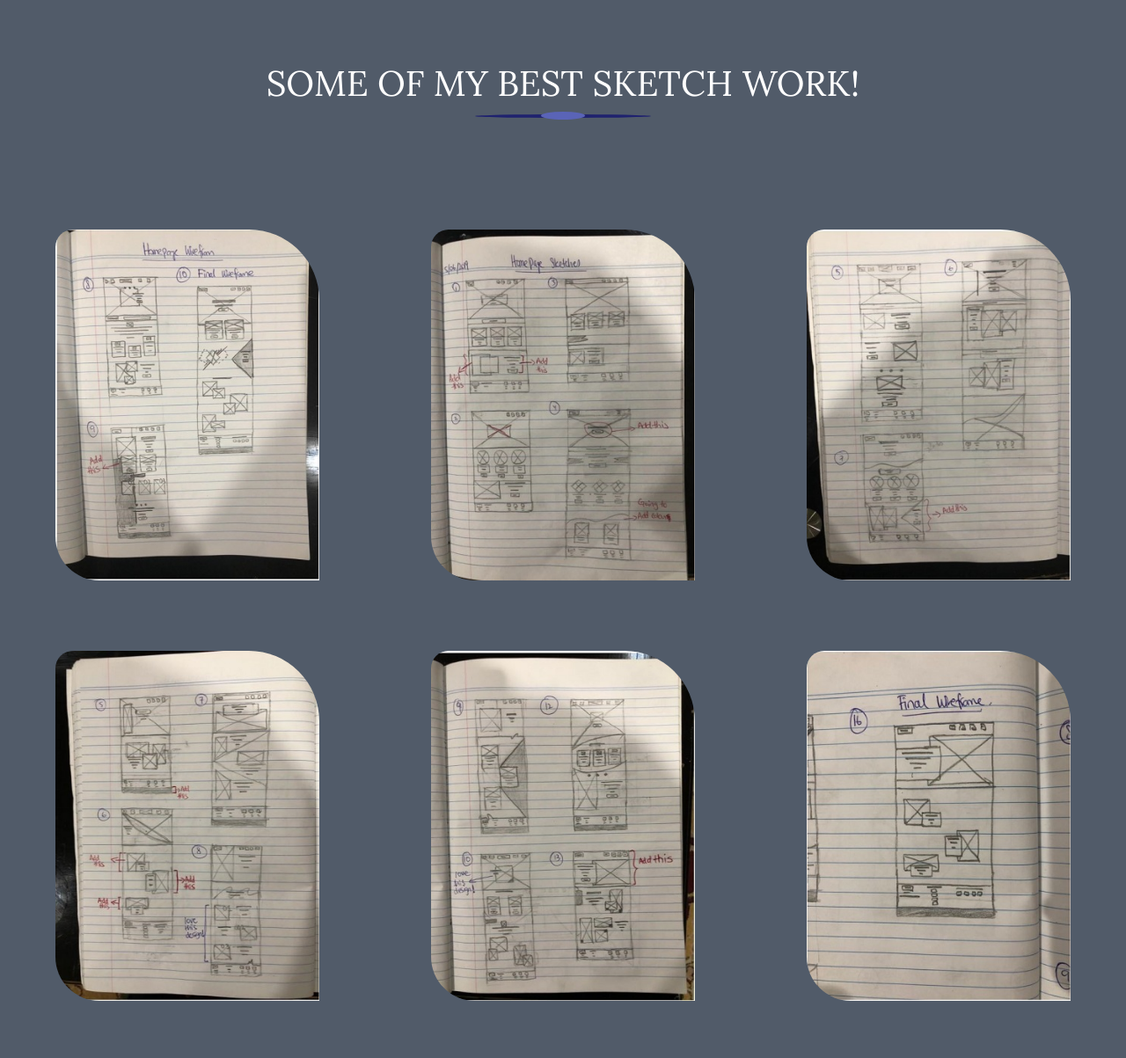
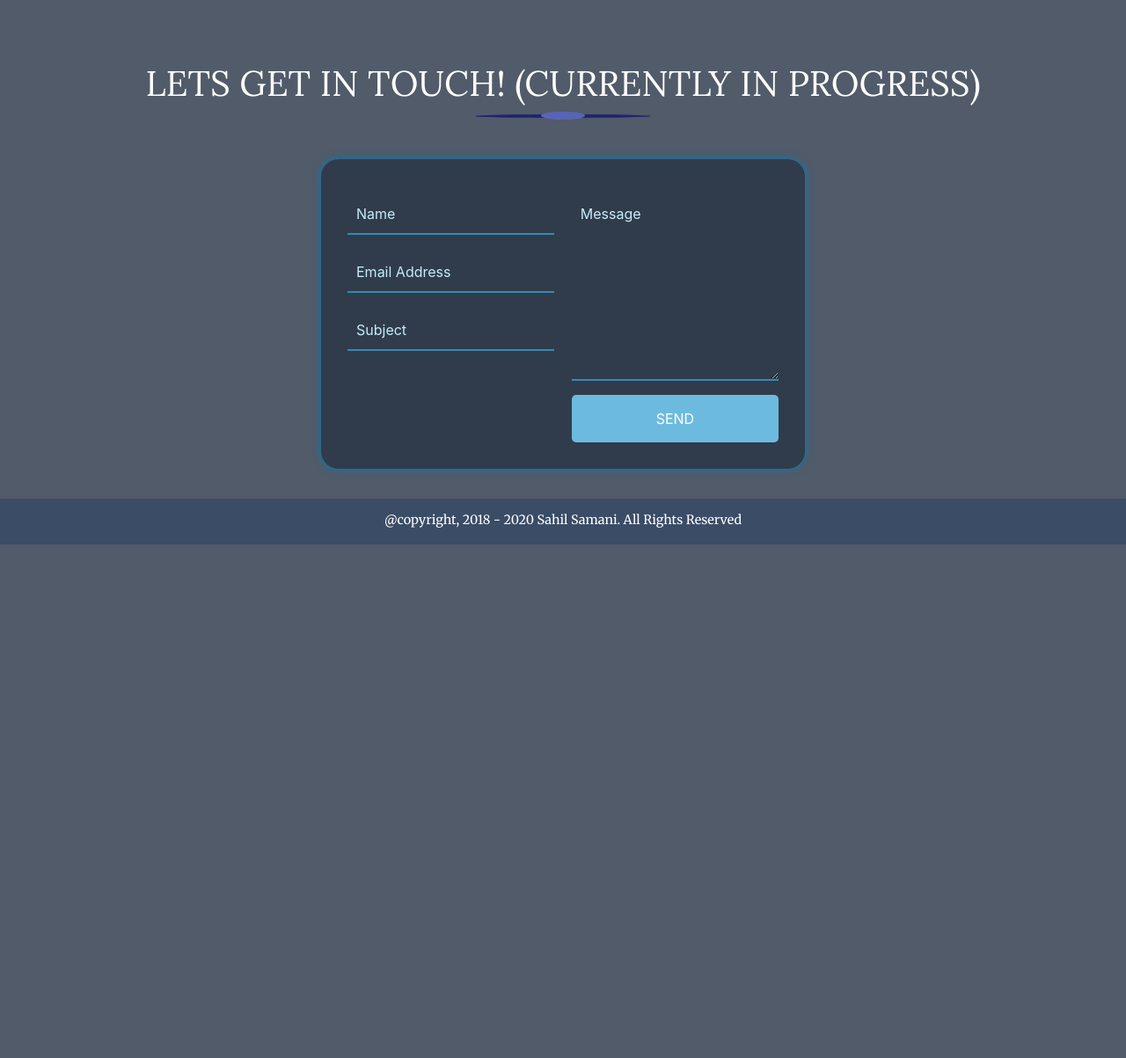
Before and after one commit to sahilsamani/My-Website-Portfolio, a plain HTML site: page index.html in a window 1280 px wide. Shown: the part 3023-4226 px from the top of the page at 88% size. After the commit the page ends 3642 px from the top, so only its background shows below. Drawn offline with nearby package versions, Linux system fonts and the light colour scheme.

Commit message:
removed the sketches section
removed the sketches section

```diff
--- a/index.html
+++ b/index.html
@@ -306,51 +306,7 @@
     </section>
 
 
-    <section id="sketches-section">
-        <div class="common-title" style="margin-top: 50px;">
-            <h1>SOME OF MY BEST SKETCH WORK!</h1>
-        </div>
 
-        <div class="container-fluid" style="margin-bottom: -6px;">
-            <div class="row">
-
-                <div class="col-md-4 col-sd-4" style="padding-left: 0px; padding-right: 0px; margin: 0 auto; text-align: center; margin-top: 80px;">
-
-                    <img src="assets/images/website-sketches-1.JPG" alt="about-me-image" class="img-responsive" style="width: 300px; border-radius: 20px 80px 0 50px;">
-
-                </div>
-
-
-                <div class="col-md-4 col-sd-4" style="padding-left: 0px; padding-right: 0px; margin: 0 auto; text-align: center; margin-top: 80px;">
-                    <img src="assets/images/website-sketches-2.JPG" alt="about-me-image" class="img-responsive" style="width: 300px; border-radius: 20px 80px 0 50px;">
-                </div>
-
-                <div class="col-md-4 col-sd-4" style="padding-left: 0px; padding-right: 0px; margin: 0 auto; text-align: center; margin-top: 80px;">
-                    <img src="assets/images/website-sketches-3.JPG" alt="about-me-image" class="img-responsive" style="width: 300px; border-radius: 20px 80px 0 50px;">
-                </div>
-            </div>
-
-
-            <div class="row">
-
-                <div class="col-md-4 col-sd-4" style="padding-left: 0px; padding-right: 0px; margin: 0 auto; text-align: center; margin-top: 80px;">
-
-                    <img src="assets/images/website-sketches-4.JPG" alt="about-me-image" class="img-responsive" style="width: 300px; border-radius: 20px 80px 0 50px;">
-
-                </div>
-
-
-                <div class="col-md-4 col-sd-4" style="padding-left: 0px; padding-right: 0px; margin: 0 auto; text-align: center; margin-top: 80px;">
-                    <img src="assets/images/website-sketches-5.JPG" alt="about-me-image" class="img-responsive" style="width: 300px; border-radius: 20px 80px 0 50px;">
-                </div>
-
-                <div class="col-md-4 col-sd-4" style="padding-left: 0px; padding-right: 0px; margin: 0 auto; text-align: center; margin-top: 80px;">
-                    <img src="assets/images/website-sketches-6.JPG" alt="about-me-image" class="img-responsive" style="width: 300px; border-radius: 20px 80px 0 50px;">
-                </div>
-            </div>
-
-        </div>
-    </section>
 
 
     <section id="contactUs-section">
```
